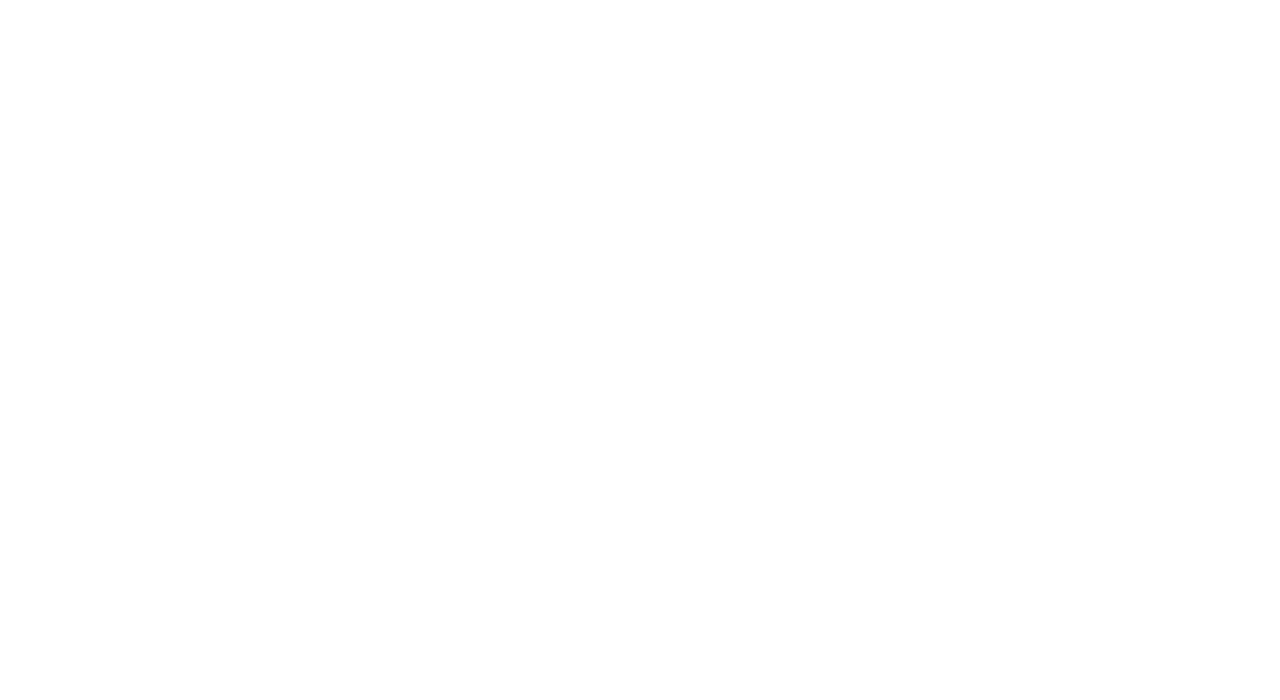
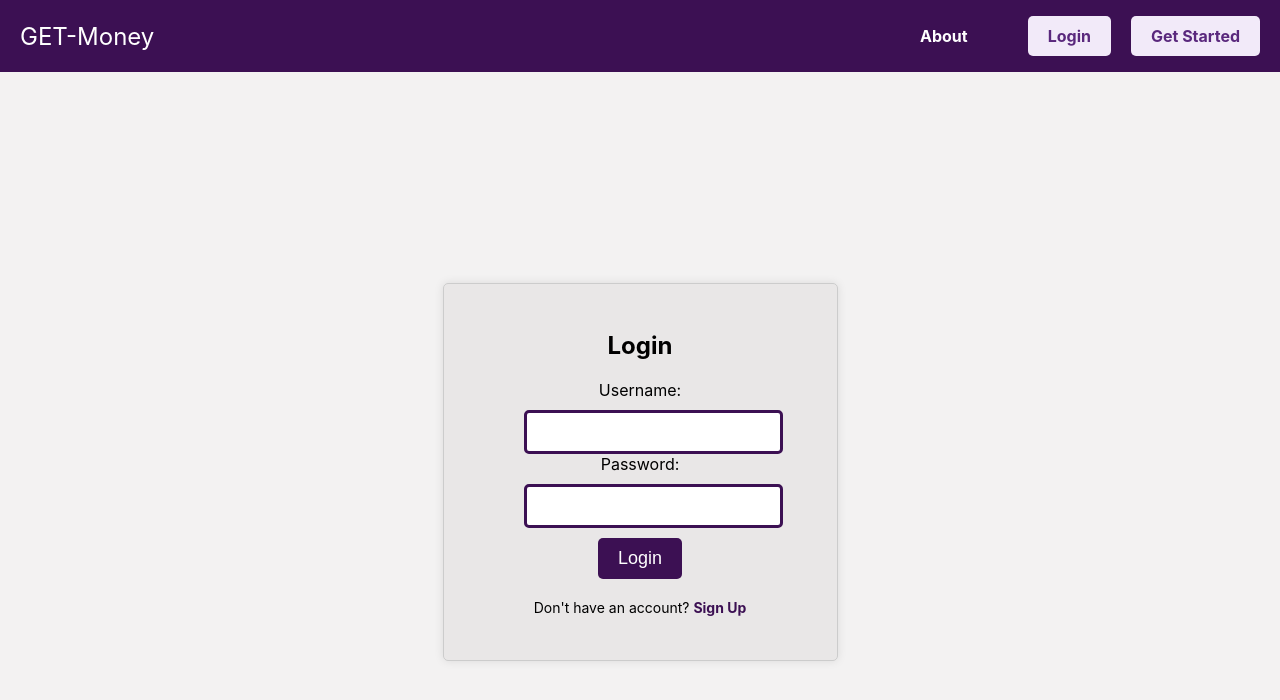
Before and after one commit to Chandu71202/Get-Money-Multicurrency-Transfer, a React (Create React App) app in the folder frontend/: page /login in a window 1280 px wide. Before the commit this address had no page. Shown: the top 700 px of the page. Built offline with nearby package versions, Linux system fonts and the light colour scheme.

Commit message:
parimala

```diff
--- a/frontend/src/App.js
+++ b/frontend/src/App.js
@@ -2,16 +2,17 @@
 import Home from './components/Home';
 import Navbar from './components/Navbar';
 import Register from './components/Register';
+import Login from './components/Login'; // Import the Login component
 import { BrowserRouter as Router, Routes, Route } from "react-router-dom";
-
 
 function App() {
   return (
     <div>
       <Router>
         <Routes>
-          <Route path="/" element={<Home/>}/>
-          <Route path="/register" element={<Register/>}/>
+          <Route path="/" element={<Home />} />
+          <Route path="/register" element={<Register />} />
+          <Route path="/login" element={<Login />} />
         </Routes>
       </Router>
     </div>
--- /dev/null
+++ b/frontend/src/components/Login.js
@@ -0,0 +1,80 @@
+import React, { useState } from 'react';
+import { Link } from 'react-router-dom';
+import '../styles/Login.css';
+import Navbar from './Navbar'; // Import the Navbar component
+
+export default function Login() {
+  const [username, setUsername] = useState('');
+  const [password, setPassword] = useState('');
+
+  const handleUsernameChange = (event) => {
+    setUsername(event.target.value);
+  };
+
+  const handlePasswordChange = (event) => {
+    setPassword(event.target.value);
+  };
+
+  const handleSubmit = async (event) => {
+    event.preventDefault();
+
+    // Simulate a login request (replace this with your actual login logic)
+    try {
+      const response = await fetch('/api/login', {
+        method: 'POST',
+        headers: {
+          'Content-Type': 'application/json',
+        },
+        body: JSON.stringify({ username, password }),
+      });
+
+      if (response.ok) {
+        // Login successful, redirect to another page (e.g., dashboard)
+        // Replace "/dashboard" with the actual URL where you want to redirect
+        window.location.href = '/dashboard';
+      } else {
+        // Handle login failure (display an error message, etc.)
+        console.error('Login failed');
+      }
+    } catch (error) {
+      console.error('Login error:', error);
+    }
+  };
+
+  return (
+    <div>
+      <Navbar /> {/* Include the Navbar component here */}
+      <div className="login-page">
+        <div className="login-card">
+          <h1>Login</h1>
+          <form onSubmit={handleSubmit}>
+            <div>
+              <label>Username:</label>
+              <input
+                type="text"
+                value={username}
+                onChange={handleUsernameChange}
+                required
+              />
+            </div>
+            <div>
+              <label>Password:</label>
+              <input
+                type="password"
+                value={password}
+                onChange={handlePasswordChange}
+                required
+              />
+            </div>
+            <div>
+              <button type="submit">Login</button>
+            </div>
+          </form>
+          <p>
+            Don't have an account? <Link to="/register">Sign Up</Link>
+          </p>
+        </div>
+      </div>
+    </div>
+  );
+}
--- a/frontend/src/components/Navbar.js
+++ b/frontend/src/components/Navbar.js
@@ -1,5 +1,5 @@
 import React, { useState } from 'react';
-import {useNavigate} from 'react-router-dom';
+import { Link } from 'react-router-dom'; // Import Link
 import '../styles/Navbar.css';
 
 export default function Navbar() {
@@ -8,11 +8,6 @@
   const toggleMenu = () => {
     setMenuActive(!menuActive);
   };
-
-  let navigate = useNavigate();
-  const Register = () => {
-    navigate("/register");
-  }
 
   return (
     <nav className="navbar">
@@ -29,8 +24,8 @@
           <li><a href="#">About</a></li>
         </ul>
         <div className="buttons">
-          <button className="login-button">Login</button>
-          <button className="get-started-button" onClick={() => Register()}>Get Started</button>
+          <Link to="/login" className="login-button">Login</Link> {/* Use Link component */}
+          <Link to="/register" className="get-started-button">Get Started</Link> {/* Use Link component */}
         </div>
       </div>
     </nav>
--- /dev/null
+++ b/frontend/src/styles/Login.css
@@ -0,0 +1,81 @@
+.login-page {
+    display: flex;
+    justify-content: center;
+    align-items: center;
+    height: 100vh; /* Adjust the height to your preference */
+    background-color: #b3adad29; /* Use the same background color as in Register.css */
+  }
+
+  .login-card {
+    text-align: center;
+    max-width: 400px;
+    padding: 30px 80px;
+    border: 1px solid #ccc;
+    border-radius: 5px;
+    background-color: #b3adad29; /* Use the same background color as in Register.css */
+    box-shadow: 0px 0px 10px rgba(0, 0, 0, 0.1);
+  }
+
+  .login-card h1 {
+    font-size: 24px;
+    margin-bottom: 20px;
+  }
+
+  .login-card form {
+    margin-top: 20px;
+  }
+
+  .login-card label {
+    display: block;
+    font-size: 16px;
+    margin-bottom: 10px; /* Increased margin to add space */
+  }
+
+  .login-card input[type="text"],
+  .login-card input[type="password"] {
+    width: 100%;
+    padding: 10px;
+    font-size: 16px;
+    border: 3px solid #3c1053;
+    border-radius: 5px;
+  }
+
+  .login-card input[type="text"]:hover,
+  .login-card input[type="password"]:hover {
+    box-shadow: 10px 10px 10px 10px rgba(70, 9, 77, 0.1);
+    transform: translateY(-4px);
+    border-color: #7739a4; /* Change border color on hover */
+  }
+
+  .login-card button[type="submit"] {
+    background-color: #3c1053;
+    color: #fff;
+    font-size: 18px;
+    padding: 10px 20px;
+    border: none;
+    border-radius: 5px;
+    cursor: pointer;
+    transition: background-color 0.2s;
+    margin-top: 10px; /* Added margin to create space */
+  }
+
+  .login-card button[type="submit"]:hover {
+    box-shadow: 10px 10px 10px 10px rgba(117, 35, 128, 0.1);
+    background-color: #7739a4;
+    color: black;
+  }
+
+  .login-card p {
+    font-size: 14px;
+    margin-top: 20px;
+  }
+
+  .login-card a {
+    color: #3c1053;
+    text-decoration: none;
+    font-weight: 700;
+  }
+
+  .login-card a:hover {
+    text-decoration: underline;
+  }
```
